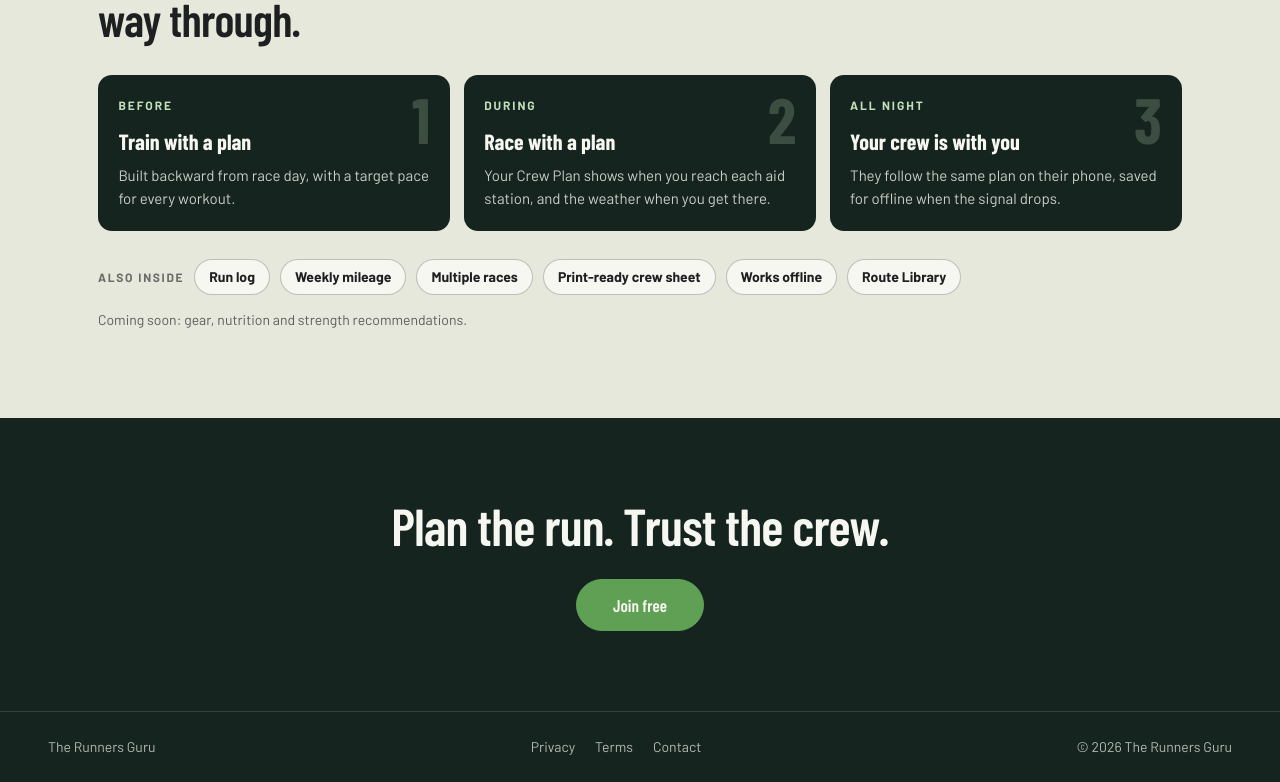
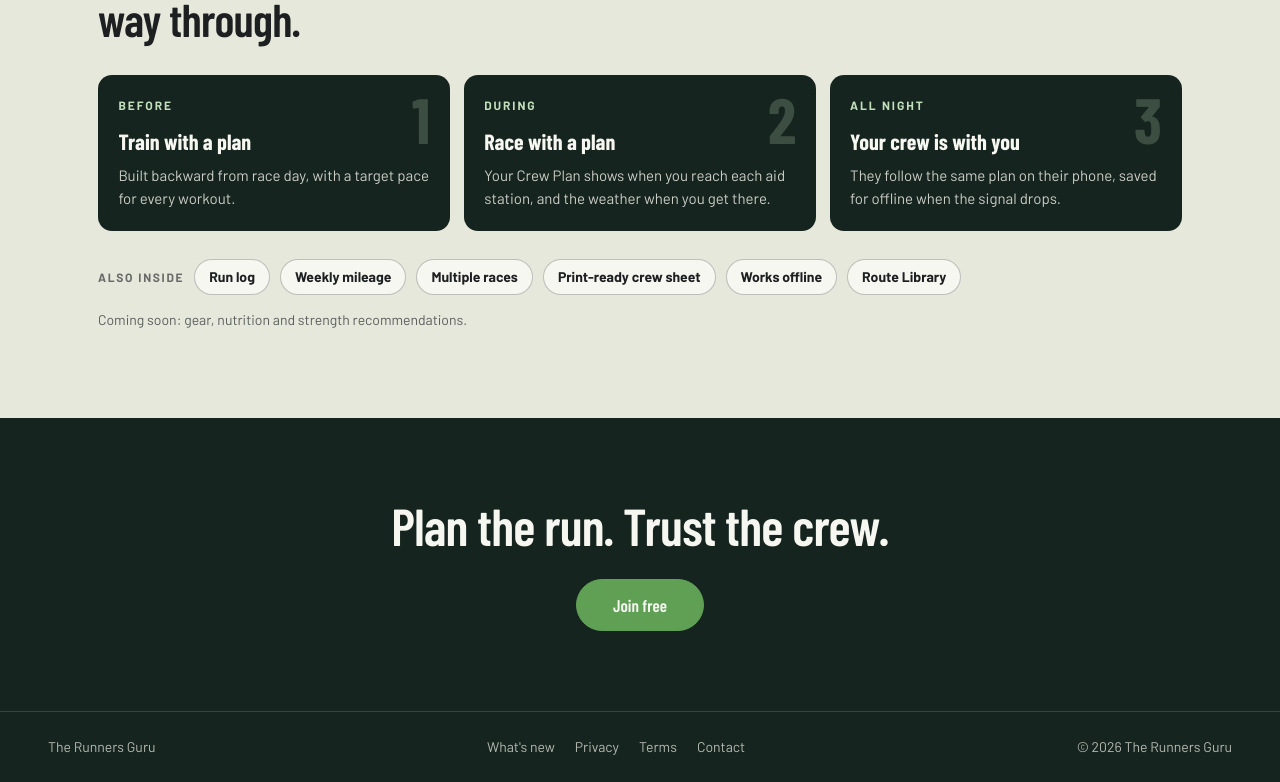
Before and after one commit to NepaPower/TheRunnersGuru, a React (Vite) app: page / in a window 1280 px wide. Shown: the part 1843-2625 px from the top of the page. Built offline with nearby package versions, Linux system fonts and the light colour scheme; no server answers.

Commit message:
Landing footer: link What's new
Co-Authored-By: Claude Sonnet 5.5 <noreply@anthropic.com>

```diff
--- a/src/routes/Landing.tsx
+++ b/src/routes/Landing.tsx
@@ -244,6 +244,7 @@ export function Landing() {
       <footer className="rg-landing-footer">
         <span>The Runners Guru</span>
         <div className="rg-landing-footer-links">
+          <Link to="/whats-new">What's new</Link>
           <Link to="/privacy">Privacy</Link>
           <Link to="/terms">Terms</Link>
           <Link to="/privacy#contact">Contact</Link>
```
